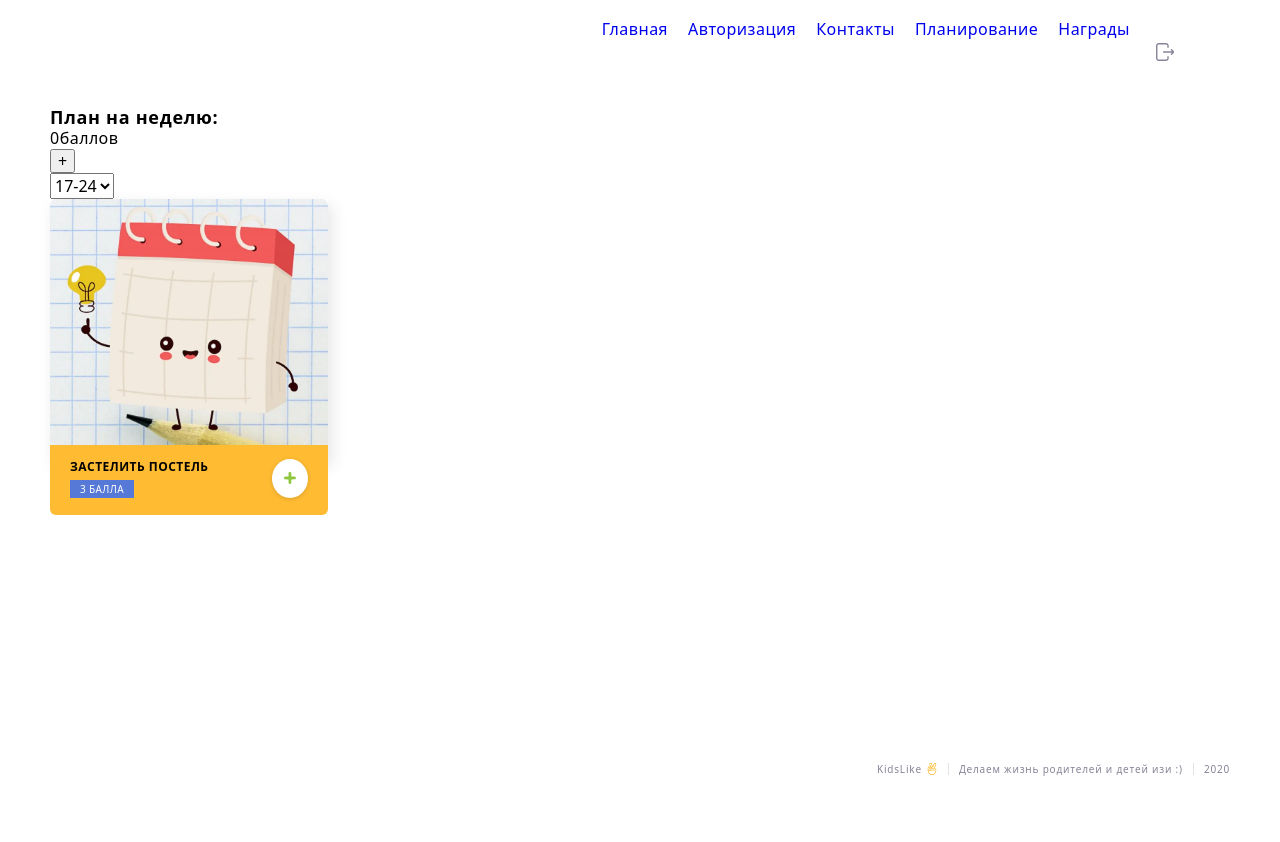
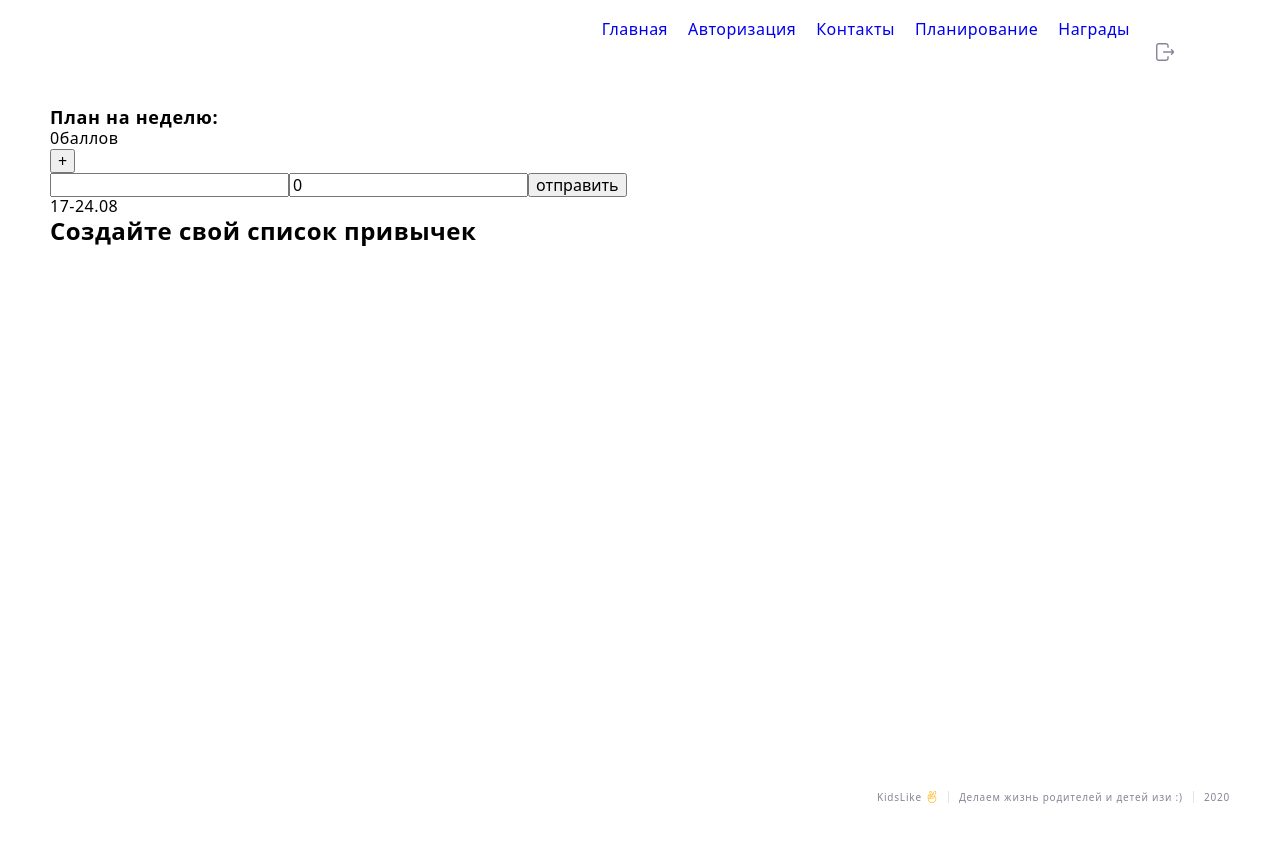
Before and after one commit to DenysPetrenk0/BC8-REACT_team-2, a React (Create React App) app: page /planing in a window 1280 px wide. Shown: the top 842 px of the page. Built offline with nearby package versions, Linux system fonts and the light colour scheme.

Commit message:
days fixes

```diff
--- a/src/App.js
+++ b/src/App.js
@@ -1,14 +1,22 @@
 /** @format */
 
-import React, { Suspense } from 'react';
+import React, { Suspense, useEffect } from 'react';
 import Loader from 'react-loader-spinner';
 import Header from './components/header/Header';
 import Footer from './components/footer/Footer';
 import ContentSwitcher from './contentSwitcher/ContentSwitcher';
 import { mainRoutes } from './routes/mainRoutes';
 import CardList from './components/cards/CardList/CardList';
+import { getUserInfo } from './redux/auth/authOperations';
+import { useDispatch } from 'react-redux';
 
 const App = () => {
+  const dispatch = useDispatch();
+
+  useEffect(() => {
+    dispatch(getUserInfo());
+  }, [dispatch]);
+
   return (
     <div className="container">
       <Header />
--- a/src/components/planningCards/PlanningCards.jsx
+++ b/src/components/planningCards/PlanningCards.jsx
@@ -2,49 +2,95 @@ import { useState } from 'react';
 import styles from './PlanningCards.module.css';
 import sprite from './image/symbol-defs.svg';
 import defaultImg from './image/calendar.webp';
+import dataDays from './dataDays.json';
+
+const initialState = {
+  isVisible: false,
+};
 
 const PlanningCards = ({ tasks }) => {
-  const [days, setDays] = useState();
+  const [state, setstate] = useState(initialState);
+
+  const toggleVisible = e => {
+    setstate(({ isVisible }) => ({ isVisible: !isVisible }));
+  };
 
   const onHandleChange = e => {
-    days.forEach(day => {
-      if (day.value === e.target.value) day.isChecked = e.target.checked;
-    });
-    setDays(days);
+    console.log(e);
   };
   return (
     <div className={styles.cartContainer}>
+      {tasks.length > 0 ? (
         <ul className={styles.cardList}>
-        {/* {tasks.map(task => (
-            const {imageUrl, title, reward} = task;
-          <li className={styles.cardItem}>
-            <img className={styles.cardImg} src={imageUrl} alt={title} />
-            <p>{title}</p>
-            <p>{reward} балла</p>
-          </li>
-        ))} */}
+          {tasks.map(task => (
             <li className={styles.cardItem}>
               <img
                 className={styles.cardImg}
-            src={defaultImg}
-            alt="полезные привычки"
+                src={task.imageUrl}
+                alt={task.title}
               />
               <div className={styles.cadrFooter}>
                 <div>
-              <p className={styles.cardName}>Застелить постель</p>
-              <p className={styles.cardReward}>3 балла</p>
+                  <p className={styles.cardName}>{task.title}</p>
+                  <p className={styles.cardReward}>{task.reward} балла</p>
                 </div>
-            <button className={styles.buttonPluse} type="button">
+                <button
+                  className={styles.buttonPluse}
+                  onClick={toggleVisible}
+                  type="button"
+                >
+                  {state.isVisible ? (
+                    <svg className={styles.okIcon} width="12" height="12">
+                      <use href={sprite + '#icon-ok'}></use>
+                    </svg>
+                  ) : (
                     <svg className={styles.plusIcon} width="12" height="12">
                       <use href={sprite + '#icon-plus'}></use>
                     </svg>
+                  )}
                 </button>
-            {/* <button className={styles.buttonOk} type="button">
+              </div>
+              {state.isVisible && (
+                <ul>
+                  {dataDays.map(day => (
+                    <li key={day.name}>
+                      {day.name}
+                      <label>
+                        <input
+                          name={day.name}
+                          type="checkbox"
+                          value={day.date}
+                          checked={day.isChecked}
+                          onChange={onHandleChange}
+                        />
+                      </label>
+                    </li>
+                  ))}
+                </ul>
+              )}
+            </li>
+          ))}
+        </ul>
+      ) : (
+        <h2>Создайте свой список привычек</h2>
+      )}
+    </div>
+  );
+};
+
+export default PlanningCards;
+
+PlanningCards.defaultProps = {
+  imageUrl: defaultImg,
+};
+
+/* <button className={styles.buttonOk} type="button">
               <svg className={styles.okIcon} width="12" height="12">
                 <use href={sprite + '#icon-ok'}></use>
               </svg>
-            </button> */}
-            {/* <form>
+            </button> */
+
+/* <form>
               {days.map(day => (
                 <li key={day.id}>
                   <input
@@ -57,18 +103,15 @@ const PlanningCards = ({ tasks }) => {
                   <p>{day.value}</p>
                 </li>
               ))}
-            </form> */}
-          </div>
-        </li>
-      </ul>
-    </div>
-  );
-};
+            </form> */
 
-export default PlanningCards;
+// const [days, setDays] = useState();
 
-PlanningCards.defaultProps = {
-  imageUrl: defaultImg,
-};
+// const onHandleChange = e => {
+//   days.forEach(day => {
+//     if (day.value === e.target.value) day.isChecked = e.target.checked;
+//   });
+//   setDays(days);
+// };
 
 // 280/262 размер 1 карточки
--- a/src/components/planningCards/PlanningCards.module.css
+++ b/src/components/planningCards/PlanningCards.module.css
@@ -1,11 +1,10 @@
 .cartContainer {
-  min-height: 262px;
   padding-bottom: 40px;
 }
 
 .cardItem {
   width: 280px;
-  height: 262px;
+
   box-shadow: 4px 6px 15px rgba(0, 0, 0, 0.1);
 }
 .cardImg {
@@ -70,7 +69,14 @@
   background-color: white;
   padding: 4px 12px;
   border-radius: 50%;
-  filter: drop-shadow(0px 1px 2px rgba(0, 0, 0, 0.15));
+  box-shadow: 4px 6px 15px rgba(0, 0, 0, 0.1);
+  transition: transform 250ms linear;
+  cursor: pointer;
+}
+
+.buttonPluse:hover,
+.buttonPluse:focus {
+  transform: scale(1.1);
 }
 
 .plusIcon {
--- /dev/null
+++ b/src/components/planningCards/dataDays.json
@@ -0,0 +1,37 @@
+[
+  {
+    "name": "Пн",
+    "date": "2021-08-20",
+    "isChecked": false
+  },
+  {
+    "name": "Вт",
+    "date": "2021-08-20",
+    "isChecked": false
+  },
+  {
+    "name": "Ср",
+    "date": "2021-08-20",
+    "isChecked": false
+  },
+  {
+    "name": "Чт",
+    "date": "2021-08-20",
+    "isChecked": false
+  },
+  {
+    "name": "Пт",
+    "date": "2021-08-20",
+    "isChecked": false
+  },
+  {
+    "name": "Сб",
+    "date": "2021-08-20",
+    "isChecked": false
+  },
+  {
+    "name": "Вс",
+    "date": "2021-08-20",
+    "isChecked": false
+  }
+]
--- /dev/null
+++ b/src/pages/planning/FormTest.jsx
@@ -0,0 +1,50 @@
+import React, { useCallback, useState } from 'react';
+
+const initialState = {
+  title: '',
+  reward: 0,
+  imageUrl: '',
+};
+
+const FormTest = ({ onAddTask }) => {
+  const [task, setTask] = useState(initialState);
+  const onHandleChange = event => {
+    const { name, value } = event.target;
+    setTask(prev => ({ ...prev, [name]: value }));
+  };
+  const onHandleSubmit = useCallback(
+    event => {
+      event.preventDefault();
+      onAddTask(task);
+      setTask({ ...initialState });
+    },
+    [task, onAddTask],
+  );
+  return (
+    <form onSubmit={onHandleSubmit} autoComplete="on">
+      <input
+        type="text"
+        name="title"
+        value={task.title}
+        minLength="3"
+        required
+        onChange={onHandleChange}
+        label="title"
+      />
+      <input
+        type="number"
+        name="reward"
+        onChange={onHandleChange}
+        value={task.reward}
+        minLength="3"
+        required
+        label="reward"
+      />
+      <button type="submit" className="registerBtn">
+        отправить
+      </button>
+    </form>
+  );
+};
+
+export default FormTest;
--- a/src/pages/planning/PlanningPage.js
+++ b/src/pages/planning/PlanningPage.js
@@ -1,19 +1,16 @@
 import React, { useCallback, useState } from 'react';
 import { useDispatch } from 'react-redux';
 import styles from './Planning.module.css';
-// import { getTasks } from './redux/selectors';
+import { getTasks } from '../../redux/tasks/tasksSelector';
 import { addTask } from '../../redux/tasks/tasksOperation';
 import PlanningPoints from '../../components/planningPoints/PlanningPoints';
 import PlanningCards from '../../components/planningCards/PlanningCards';
-
-const initialState = {
-  title: '',
-  reward: 0,
-  imageUrl: '',
-};
+import { useSelector } from 'react-redux';
+import FormTest from './FormTest';
 
 const PlanningPage = () => {
   const dispatch = useDispatch();
+  const tasks = useSelector(getTasks);
 
   // create task for form
   const onAddTask = useCallback(
@@ -23,13 +20,6 @@ const PlanningPage = () => {
     [dispatch],
   );
 
-  // select week
-
-  // const selectDay = e => {
-  //   const week = e.target.value;
-  //   setWeek(date);
-  // };
-
   // get tasks
   // только активные или все таски?
   // const tasks = useSelector(getActiveTask);
@@ -38,13 +28,12 @@ const PlanningPage = () => {
       <div>
         <h2 className={styles.planningTitle}>План на неделю:</h2>
         <PlanningPoints />
+        <FormTest onAddTask={onAddTask} />
         <div>
-          <select>
-            <option>17-24</option>
-          </select>
+          <p>17-24.08</p>
         </div>
       </div>
-      <PlanningCards />
+      <PlanningCards tasks={tasks} />
       {/*<NewTaskModal onAddTask={onAddTask}/>
       <AddCustomTask /> */}
     </>
@@ -60,41 +49,3 @@ export default PlanningPage;
     </option>
   ))}
 </select>; */
-
-// const onHandleChange = event => {
-//   const { name, value } = event.target;
-//   setTask(prev => ({ ...prev, [name]: value }));
-// };
-
-// const onHandleSubmit = useCallback(
-//   event => {
-//     event.preventDefault();
-//     onAddTask(task);
-//     setTask({ ...initialState });
-//   },
-//   [task, onAddTask],
-// );
-
-/* <form onSubmit={onHandleSubmit} autoComplete="on">
-      <input
-        type="text"
-        name="title"
-        value={task.title}
-        minLength="3"
-        required
-        onChange={onHandleChange}
-        label="title"
-      />
-      <input
-        type="number"
-        name="reward"
-        onChange={onHandleChange}
-        value={task.reward}
-        minLength="3"
-        required
-        label="reward"
-      />
-      <button type="submit" className="registerBtn">
-        отправить
-      </button>
-    </form> */
--- a/src/redux/tasks/tasksOperation.js
+++ b/src/redux/tasks/tasksOperation.js
@@ -5,7 +5,6 @@ import {
   createTaskError,
 } from './tasksAction';
 
-const baseURL = 'https://kidslikev1.herokuapp.com';
 const baseToken =
   'eyJhbGciOiJIUzI1NiIsInR5cCI6IkpXVCJ9.eyJ1aWQiOiI2MTFkMGVmNzU2MjBjZDAwMTdlOGU0NGQiLCJzaWQiOiI2MTFkMGVmNzU2MjBjZDAwMTdlOGU0NGUiLCJpYXQiOjE2MjkyOTQzMjd9.pOQBlPgoQLUz3RA-ywzNM1I-etuOhfGb8XHa-eajoHs';
 
@@ -16,7 +15,7 @@ export const addTask = (title, reward) => dispatch => {
     reward,
   };
   axios
-    .post(`${baseURL}/task`, task, {
+    .post(`/task`, task, {
       headers: { Authorization: `Bearer ${baseToken}` },
     })
     .then(({ data }) => dispatch(createTaskSuccess(data)))
--- a/src/redux/tasks/tasksSelector.js
+++ b/src/redux/tasks/tasksSelector.js
@@ -0,0 +1,3 @@
+import { createSelector } from '@reduxjs/toolkit';
+
+export const getTasks = state => state.tasks;
```
Lines whose indentation alone changed are shown as unchanged.
